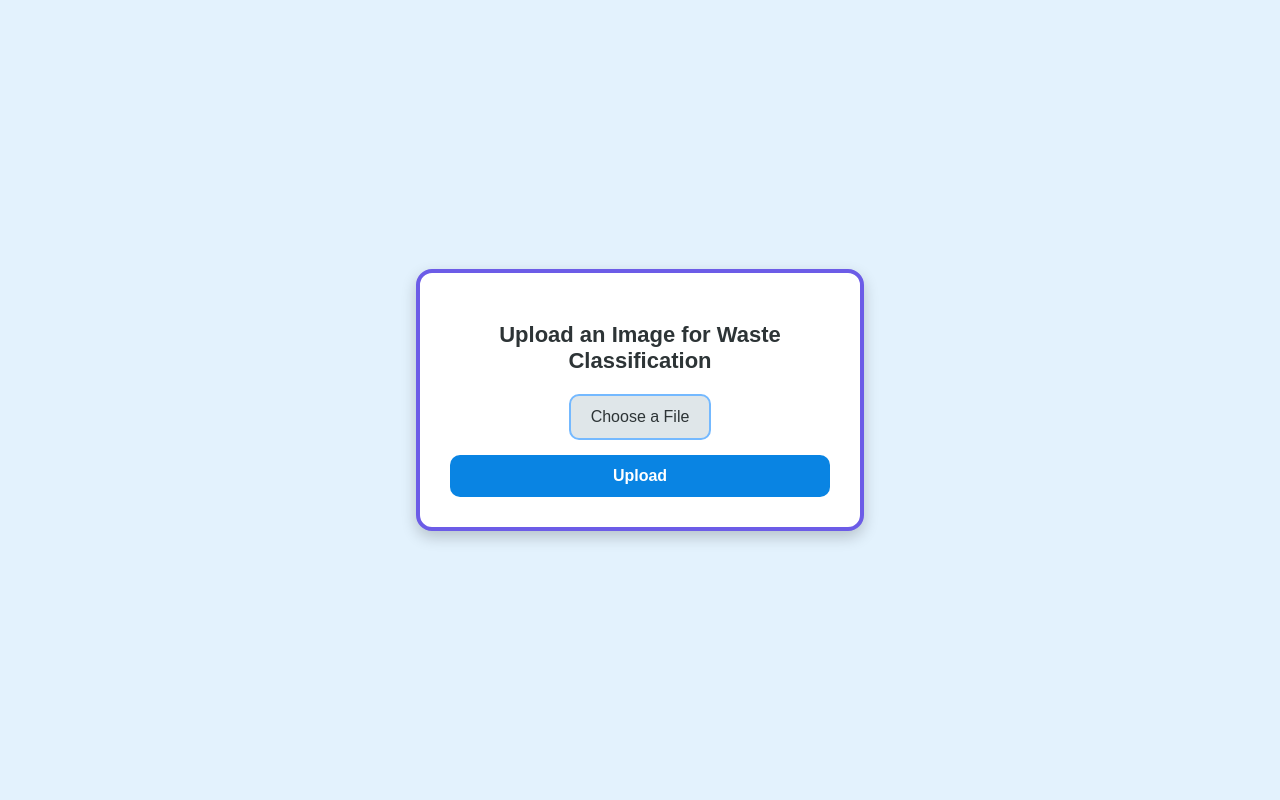
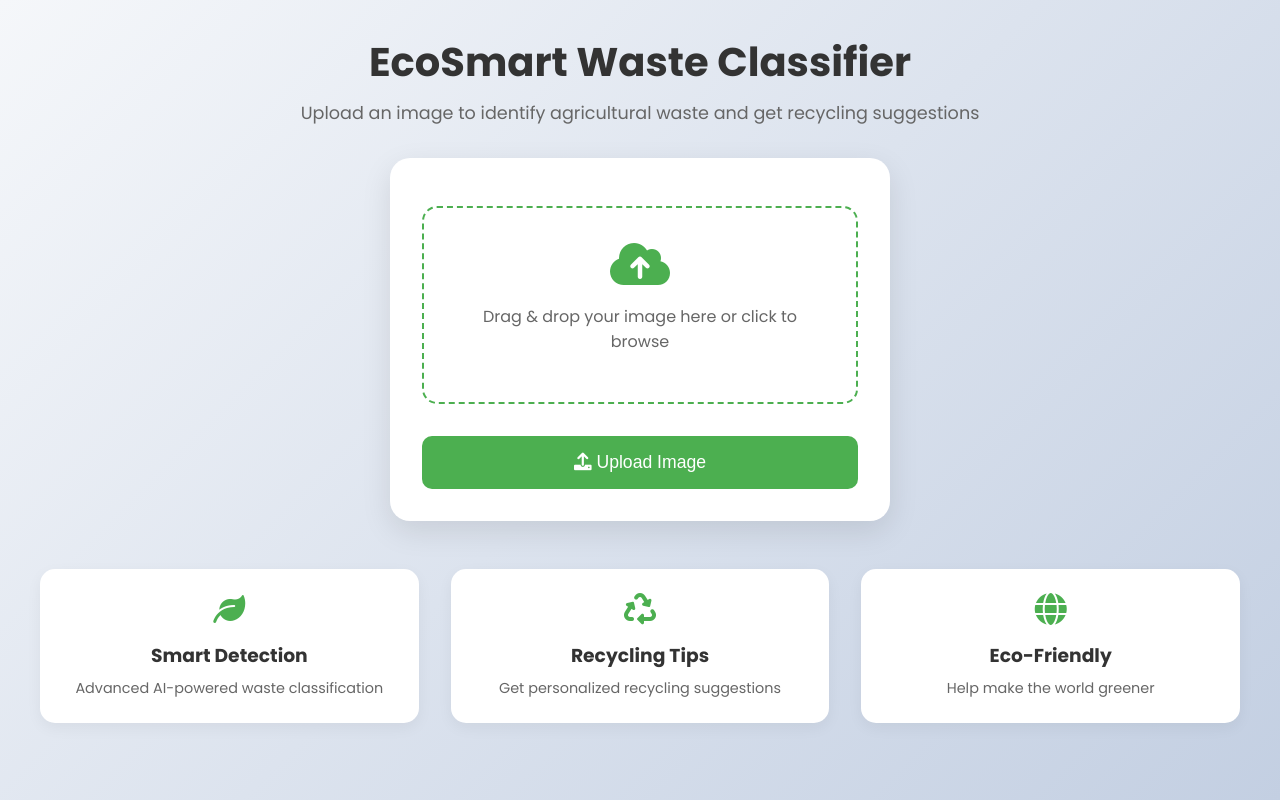
Before and after one commit to pragatishpragatish/Agricultural-Waste-Classifier, a Flask app: page / in a window 1280 px wide. Run offline with Flask 3, Linux system fonts and the light colour scheme.

Commit message:
Add files via upload

```diff
--- a/templates/index.html
+++ b/templates/index.html
@@ -3,81 +3,256 @@
 <head>
     <meta charset="UTF-8">
     <meta name="viewport" content="width=device-width, initial-scale=1.0">
-    <title>Waste Detection & Recycling</title>
+    <title>EcoSmart Waste Classifier</title>
+    <link href="https://fonts.googleapis.com/css2?family=Poppins:wght@400;500;600;700&display=swap" rel="stylesheet">
     <style>
+        :root {
+            --primary: #4CAF50;
+            --secondary: #2196F3;
+            --accent: #FFC107;
+            --background: #f5f5f5;
+            --text: #333;
+        }
+
+        * {
+            margin: 0;
+            padding: 0;
+            box-sizing: border-box;
+        }
+
         body {
             font-family: "Poppins", sans-serif;
-            background-color: #e3f2fd; /* Light blue pastel */
-            display: flex;
-            justify-content: center;
-            align-items: center;
-            height: 100vh;
-            margin: 0;
-        }
-        .container {
-            background: #ffffff;
-            padding: 30px;
-            border-radius: 16px;
-            box-shadow: 0px 6px 15px rgba(0, 0, 0, 0.2);
-            text-align: center;
-            width: 380px;
-            border: 4px solid #6c5ce7; /* Darker pastel purple */
-        }
-        h2 {
-            color: #2d3436; /* Dark grey */
-            margin-bottom: 20px;
-            font-size: 22px;
-        }
-        .file-upload {
+            background: linear-gradient(135deg, #f5f7fa 0%, #c3cfe2 100%);
+            min-height: 100vh;
             display: flex;
             flex-direction: column;
             align-items: center;
-            gap: 15px;
+            padding: 2rem;
         }
-        input[type="file"] {
-            display: none; /* Hide default file input */
+
+        .header {
+            text-align: center;
+            margin-bottom: 2rem;
+            animation: fadeInDown 1s ease;
         }
-        .custom-file-upload {
-            padding: 12px 20px;
-            border: 2px solid #74b9ff;
-            border-radius: 10px;
-            background-color: #dfe6e9;
-            color: #2d3436;
-            font-size: 16px;
+
+        .header h1 {
+            color: var(--text);
+            font-size: 2.5rem;
+            margin-bottom: 0.5rem;
+        }
+
+        .header p {
+            color: #666;
+            font-size: 1.1rem;
+        }
+
+        .upload-container {
+            background: white;
+            padding: 2rem;
+            border-radius: 20px;
+            box-shadow: 0 10px 30px rgba(0,0,0,0.1);
+            width: 100%;
+            max-width: 500px;
+            text-align: center;
+            transition: transform 0.3s ease;
+            animation: fadeInUp 1s ease;
+        }
+
+        .upload-container:hover {
+            transform: translateY(-5px);
+        }
+
+        .drop-zone {
+            border: 2px dashed var(--primary);
+            border-radius: 15px;
+            padding: 2rem;
+            margin: 1rem 0;
             cursor: pointer;
-            font-weight: 500;
-            transition: 0.3s ease-in-out;
-            text-align: center;
-            display: inline-block;
+            transition: all 0.3s ease;
         }
-        .custom-file-upload:hover {
-            background-color: #b2bec3;
+
+        .drop-zone:hover, .drop-zone.dragover {
+            background: rgba(76, 175, 80, 0.1);
+            border-color: var(--secondary);
         }
-        button {
-            padding: 12px 20px;
+
+        .drop-zone i {
+            font-size: 3rem;
+            color: var(--primary);
+            margin-bottom: 1rem;
+        }
+
+        .drop-zone p {
+            color: #666;
+            margin-bottom: 1rem;
+        }
+
+        .file-input {
+            display: none;
+        }
+
+        .upload-btn {
+            background: var(--primary);
+            color: white;
+            padding: 1rem 2rem;
             border: none;
             border-radius: 10px;
-            background-color: #0984e3; /* Darker pastel blue */
-            color: white;
-            font-size: 16px;
-            font-weight: bold;
+            font-size: 1.1rem;
             cursor: pointer;
-            transition: 0.3s ease-in-out;
+            transition: all 0.3s ease;
             width: 100%;
+            margin-top: 1rem;
         }
-        button:hover {
-            background-color: #0652dd;
+
+        .upload-btn:hover {
+            background: #388E3C;
+            transform: translateY(-2px);
+        }
+
+        .features {
+            display: grid;
+            grid-template-columns: repeat(auto-fit, minmax(250px, 1fr));
+            gap: 2rem;
+            margin-top: 3rem;
+            width: 100%;
+            max-width: 1200px;
+        }
+
+        .feature-card {
+            background: white;
+            padding: 1.5rem;
+            border-radius: 15px;
+            text-align: center;
+            box-shadow: 0 5px 15px rgba(0,0,0,0.05);
+            transition: transform 0.3s ease;
+        }
+
+        .feature-card:hover {
+            transform: translateY(-5px);
+        }
+
+        .feature-card i {
+            font-size: 2rem;
+            color: var(--primary);
+            margin-bottom: 1rem;
+        }
+
+        .feature-card h3 {
+            color: var(--text);
+            margin-bottom: 0.5rem;
+        }
+
+        .feature-card p {
+            color: #666;
+            font-size: 0.9rem;
+        }
+
+        @keyframes fadeInDown {
+            from {
+                opacity: 0;
+                transform: translateY(-20px);
+            }
+            to {
+                opacity: 1;
+                transform: translateY(0);
+            }
+        }
+
+        @keyframes fadeInUp {
+            from {
+                opacity: 0;
+                transform: translateY(20px);
+            }
+            to {
+                opacity: 1;
+                transform: translateY(0);
+            }
+        }
+
+        @media (max-width: 768px) {
+            .header h1 {
+                font-size: 2rem;
+            }
+            .upload-container {
+                padding: 1rem;
+            }
         }
     </style>
+    <link rel="stylesheet" href="https://cdnjs.cloudflare.com/ajax/libs/font-awesome/6.0.0/css/all.min.css">
 </head>
 <body>
-    <div class="container">
-        <h2>Upload an Image for Waste Classification</h2>
-        <form action="/" method="post" enctype="multipart/form-data" class="file-upload">
-            <label for="file-upload" class="custom-file-upload">Choose a File</label>
-            <input id="file-upload" type="file" name="image" required>
-            <button type="submit">Upload</button>
+    <div class="header">
+        <h1>EcoSmart Waste Classifier</h1>
+        <p>Upload an image to identify agricultural waste and get recycling suggestions</p>
+    </div>
+
+    <div class="upload-container">
+        <form action="/" method="post" enctype="multipart/form-data" id="upload-form">
+            <div class="drop-zone" id="drop-zone">
+                <i class="fas fa-cloud-upload-alt"></i>
+                <p>Drag & drop your image here or click to browse</p>
+                <input type="file" name="image" id="file-input" class="file-input" accept="image/*" required>
+            </div>
+            <button type="submit" class="upload-btn">
+                <i class="fas fa-upload"></i> Upload Image
+            </button>
         </form>
     </div>
+
+    <div class="features">
+        <div class="feature-card">
+            <i class="fas fa-leaf"></i>
+            <h3>Smart Detection</h3>
+            <p>Advanced AI-powered waste classification</p>
+        </div>
+        <div class="feature-card">
+            <i class="fas fa-recycle"></i>
+            <h3>Recycling Tips</h3>
+            <p>Get personalized recycling suggestions</p>
+        </div>
+        <div class="feature-card">
+            <i class="fas fa-globe"></i>
+            <h3>Eco-Friendly</h3>
+            <p>Help make the world greener</p>
+        </div>
+    </div>
+
+    <script>
+        const dropZone = document.getElementById('drop-zone');
+        const fileInput = document.getElementById('file-input');
+        const uploadForm = document.getElementById('upload-form');
+
+        // Handle drag and drop
+        dropZone.addEventListener('dragover', (e) => {
+            e.preventDefault();
+            dropZone.classList.add('dragover');
+        });
+
+        dropZone.addEventListener('dragleave', () => {
+            dropZone.classList.remove('dragover');
+        });
+
+        dropZone.addEventListener('drop', (e) => {
+            e.preventDefault();
+            dropZone.classList.remove('dragover');
+            const files = e.dataTransfer.files;
+            if (files.length) {
+                fileInput.files = files;
+                uploadForm.submit();
+            }
+        });
+
+        // Handle click to upload
+        dropZone.addEventListener('click', () => {
+            fileInput.click();
+        });
+
+        fileInput.addEventListener('change', () => {
+            if (fileInput.files.length) {
+                uploadForm.submit();
+            }
+        });
+    </script>
 </body>
 </html>
```
Also changed, not shown: templates/result.html (+169 -171 lines).
